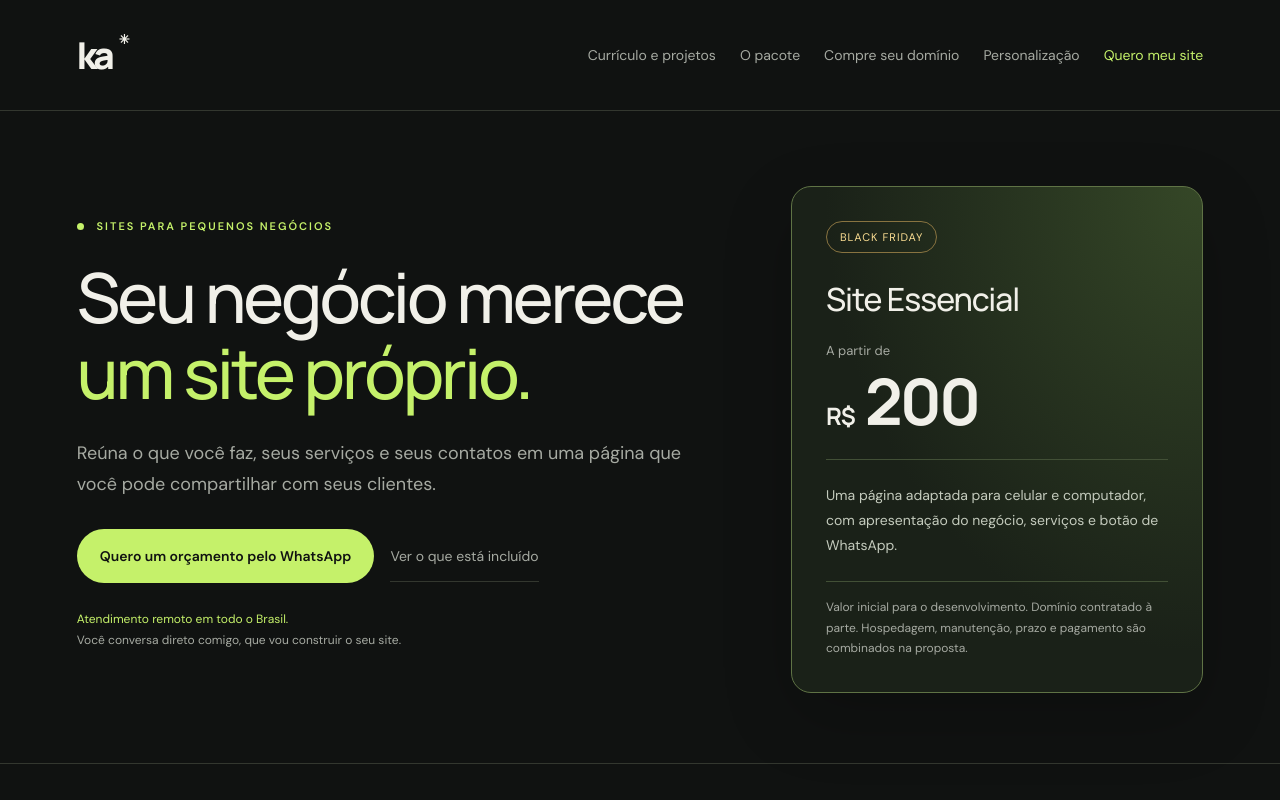
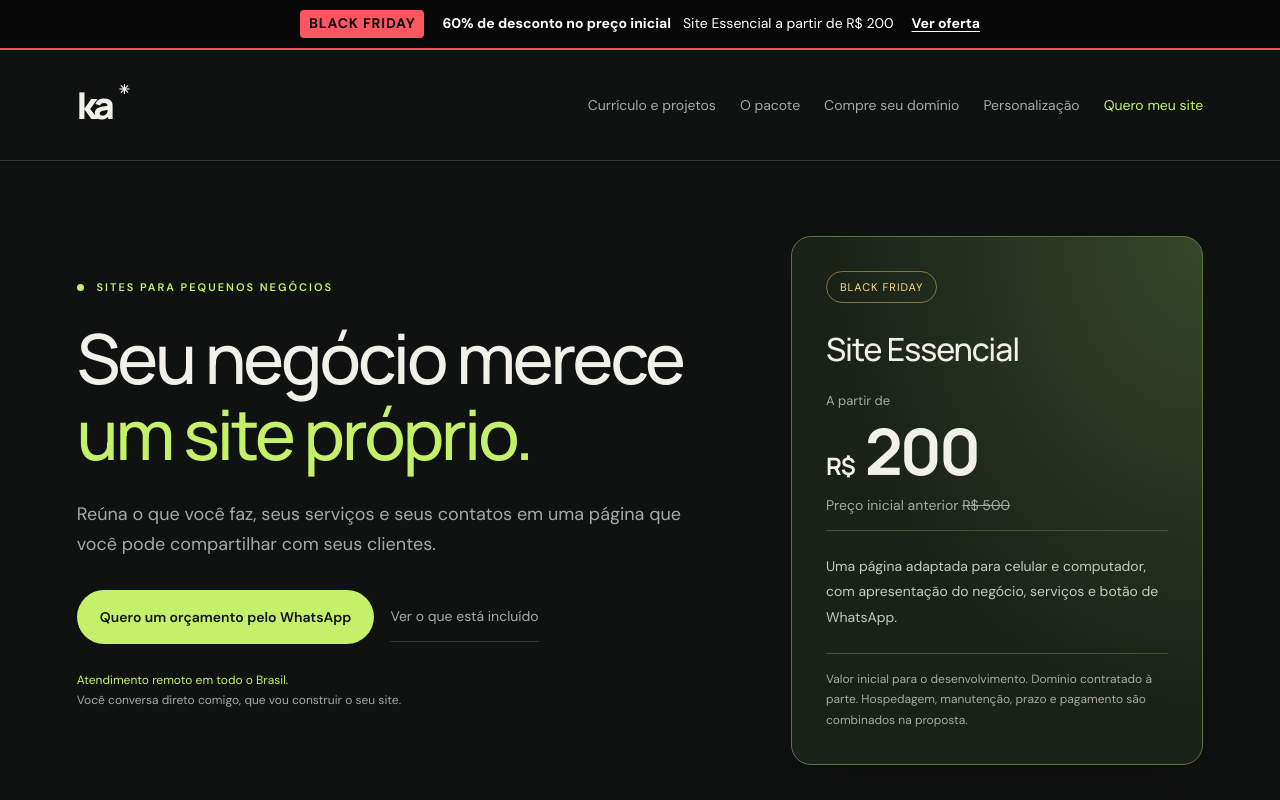
Before and after one commit to KarenAngelis/karenangelis-portfolio, a website: page web/empresas/index.html in a window 1280 px wide. Shown: the top 800 px of the page. Drawn offline with Linux system fonts and the light colour scheme; no server answers.

Commit message:
Destacar 60% de desconto na faixa Black Friday (#8)

```diff
--- a/web/assets/business.css
+++ b/web/assets/business.css
@@ -14,14 +14,52 @@
 @media(prefers-reduced-motion:reduce){.business-entry:hover{transform:none}}
 
 /* Black Friday uses the existing commercial card and WhatsApp buttons. */
-.black-friday-link{
-  display:inline-block;
-  margin-top:20px;
-  color:#f9dc91;
+.black-friday-banner{
+  display:flex;
+  flex-wrap:wrap;
+  align-items:center;
+  justify-content:center;
+  gap:8px 18px;
+  padding:10px 16px;
+  border-block-end:2px solid #f34e59;
+  background:#080809;
+  color:#fff;
+  text-align:center;
+  line-height:1.4;
   font-size:14px;
-  line-height:1.6;
+}
+.black-friday-banner-label{
+  padding:4px 9px;
+  border-radius:4px;
+  background:#ff5660;
+  color:#080809;
+  font-weight:800;
+  text-transform:uppercase;
+  letter-spacing:.06em;
+}
+.black-friday-banner-offer{
+  display:flex;
+  flex-wrap:wrap;
+  align-items:center;
+  justify-content:center;
+  gap:2px 12px;
+}
+.black-friday-banner-action{
+  color:#ff8e95;
+  font-weight:700;
   text-decoration:underline;
-  text-underline-offset:4px;
+  text-underline-offset:3px;
+}
+.black-friday-banner:hover .black-friday-banner-action{
+  color:#fff;
+}
+.black-friday-banner:focus-visible{
+  outline-offset:-4px;
+}
+.offer-previous-price{
+  margin:4px 0 0;
+  color:var(--muted);
+  font-size:14px;
 }
 .black-friday-entry .eyebrow,.black-friday-offer .offer-label{
   color:#f9dc91;
--- a/web/empresas/index.html
+++ b/web/empresas/index.html
@@ -10,6 +10,11 @@
 </head>
 <body class="business-page">
 <a class="skip" href="#conteudo">Ir para o conteúdo</a>
+<a class="black-friday-banner" href="#oferta" data-track="black-friday:sales-banner">
+  <span class="black-friday-banner-label">Black Friday</span>
+  <span class="black-friday-banner-offer"><strong>60% de desconto no preço inicial</strong><span>Site Essencial a partir de R$ 200</span></span>
+  <span class="black-friday-banner-action">Ver oferta</span>
+</a>
 <header class="nav"><a class="brand" href="/" aria-label="Karen Angelis — currículo e portfólio">ka<span>✳</span></a><nav aria-label="Navegação principal"><a href="/">Currículo e projetos</a><a href="#pacote">O pacote</a><a href="/dominios/">Compre seu domínio</a><a href="#personalizado">Personalização</a><a class="business-nav" href="#contato">Quero meu site</a></nav></header>
 <main id="conteudo">
 <section class="sales-hero" aria-labelledby="sales-title">
@@ -20,11 +25,12 @@
   <div class="sales-actions"><a class="button lime" href="https://wa.me/5547997336808?text=Oi%2C%20Karen!%20Vi%20a%20oferta%20Black%20Friday%20de%20sites%20a%20partir%20de%20R%24%20200%20e%20quero%20um%20or%C3%A7amento%20para%20o%20meu%20neg%C3%B3cio." target="_blank" rel="noopener noreferrer" data-track="black-friday:whatsapp">Quero um orçamento pelo WhatsApp</a><a class="sales-secondary" href="#pacote">Ver o que está incluído</a></div>
   <p class="sales-trust"><span>Atendimento remoto em todo o Brasil.</span><br>Você conversa direto comigo, que vou construir o seu site.</p>
 </div>
-<aside class="offer-card black-friday-offer" aria-labelledby="black-friday-offer-title">
+<aside id="oferta" class="offer-card black-friday-offer" aria-labelledby="black-friday-offer-title">
   <span class="offer-label">BLACK FRIDAY</span>
   <h2 id="black-friday-offer-title">Site Essencial</h2>
   <span class="offer-price-label">A partir de</span>
   <strong class="offer-price"><small>R$</small> 200</strong>
+  <p class="offer-previous-price">Preço inicial anterior <s>R$ 500</s></p>
   <div class="offer-summary">Uma página adaptada para celular e computador, com apresentação do negócio, serviços e botão de WhatsApp.</div>
   <small class="offer-note">Valor inicial para o desenvolvimento. Domínio contratado à parte. Hospedagem, manutenção, prazo e pagamento são combinados na proposta.</small>
 </aside>
```
Also changed, not shown: web/index.html (+7 -3 lines), web/data/translations.json.
